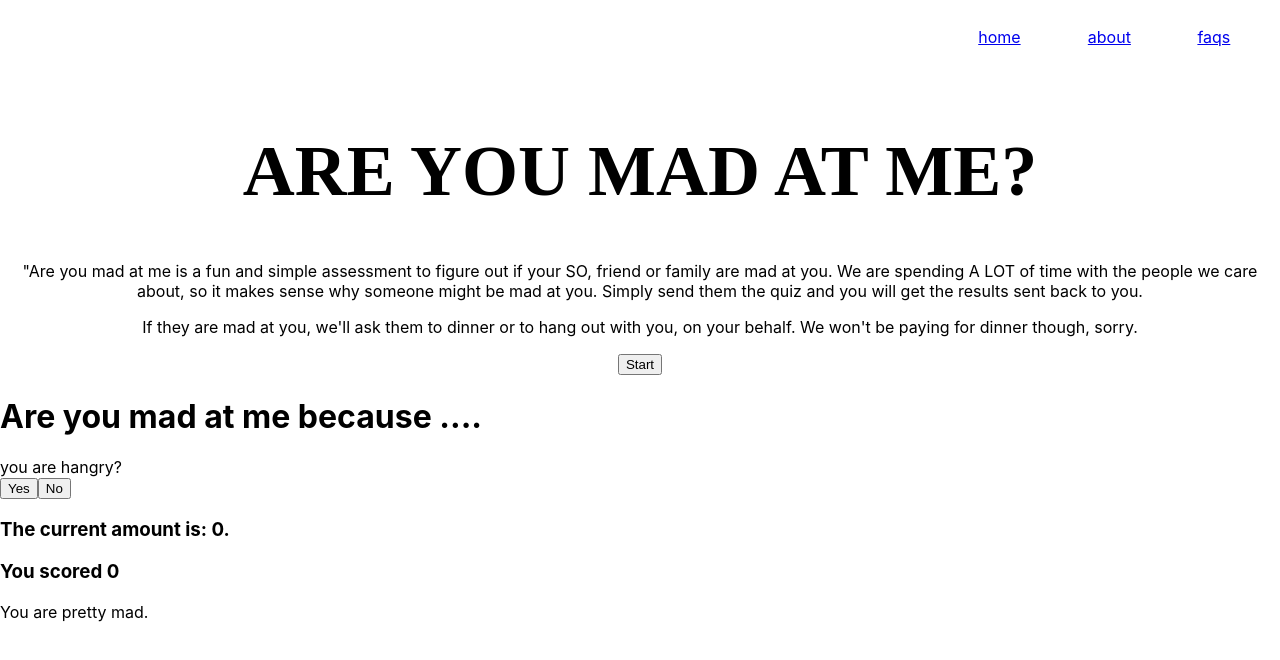
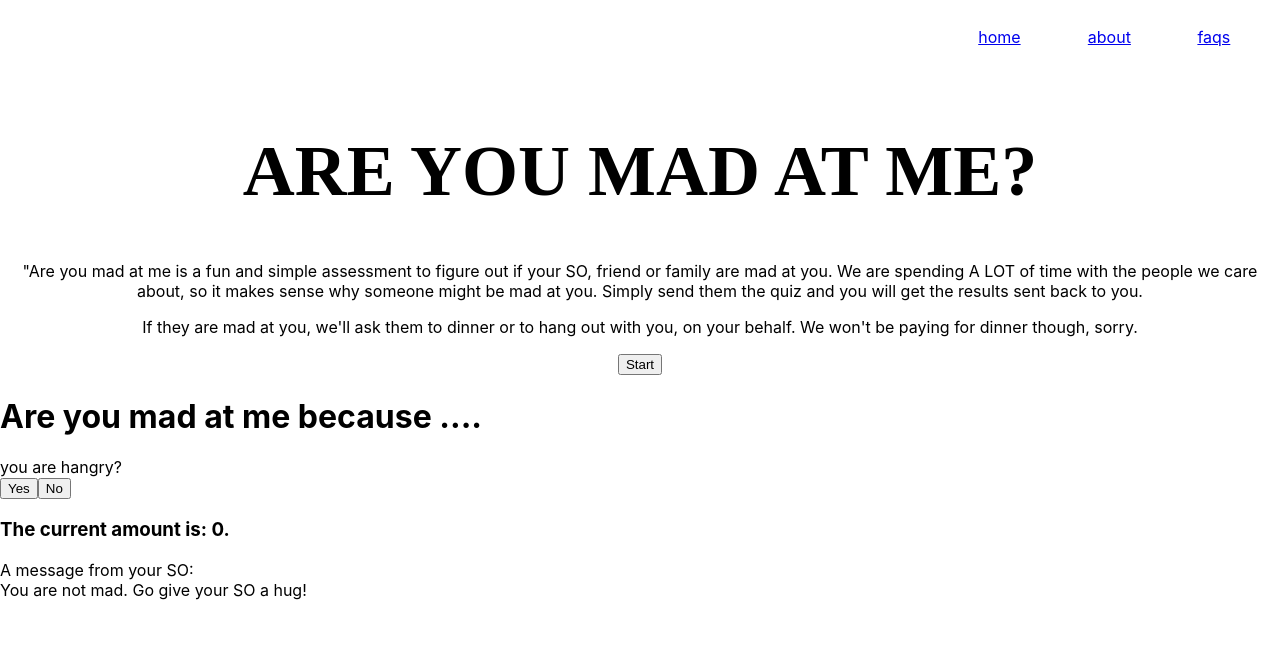
Before and after one commit to kristinhargrove/areyoumadatme, a React (Create React App) app: page / in a window 1280 px wide. Shown: the top 660 px of the page. Built offline with nearby package versions, Linux system fonts and the light colour scheme.

Commit message:
adds logic for the quiz to the resultsPage

```diff
--- a/src/components/ResultsPage.js
+++ b/src/components/ResultsPage.js
@@ -1,14 +1,40 @@
 import React from 'react';
 
-const ResultsPage = props => (
-    <div>
-        <h3>
-            You scored {props.amount}
-        </h3>
-        <p>
-            You are pretty mad.
-        </p>
-    </div>
-)
+const ResultsPage = props => {
+    let results = '';
+    console.log(props.amount);
+
+    if (props.amount < 5) {
+        results =
+            <div>
+                <p>
+                    A message from your SO: <br />
+                    You are not mad. Go give your SO a hug!
+                </p>
+            </div>
+    } else if (props.amount > 5) {
+        results =
+            <div>
+                <p>
+                    A message from your SO:<br />
+                    You not really mad, you're probably just a little annoyed. Go buy a latte and calm down.
+                </p>
+            </div>
+    } else {
+        results =
+            <div>
+                <p>
+                    A message from your SO:<br />
+                    WOW, you are mad. Sorry I made you mad. Do you want to go get margs with me?
+                </p>
+            </div>
+    }
+
+    return (
+        <div className = 'results'>
+            {results}
+        </div>
+    )
+}
 
 export default ResultsPage;
```
Also changed, not shown: 1 other file (tests, documents, lock files or other folders).
